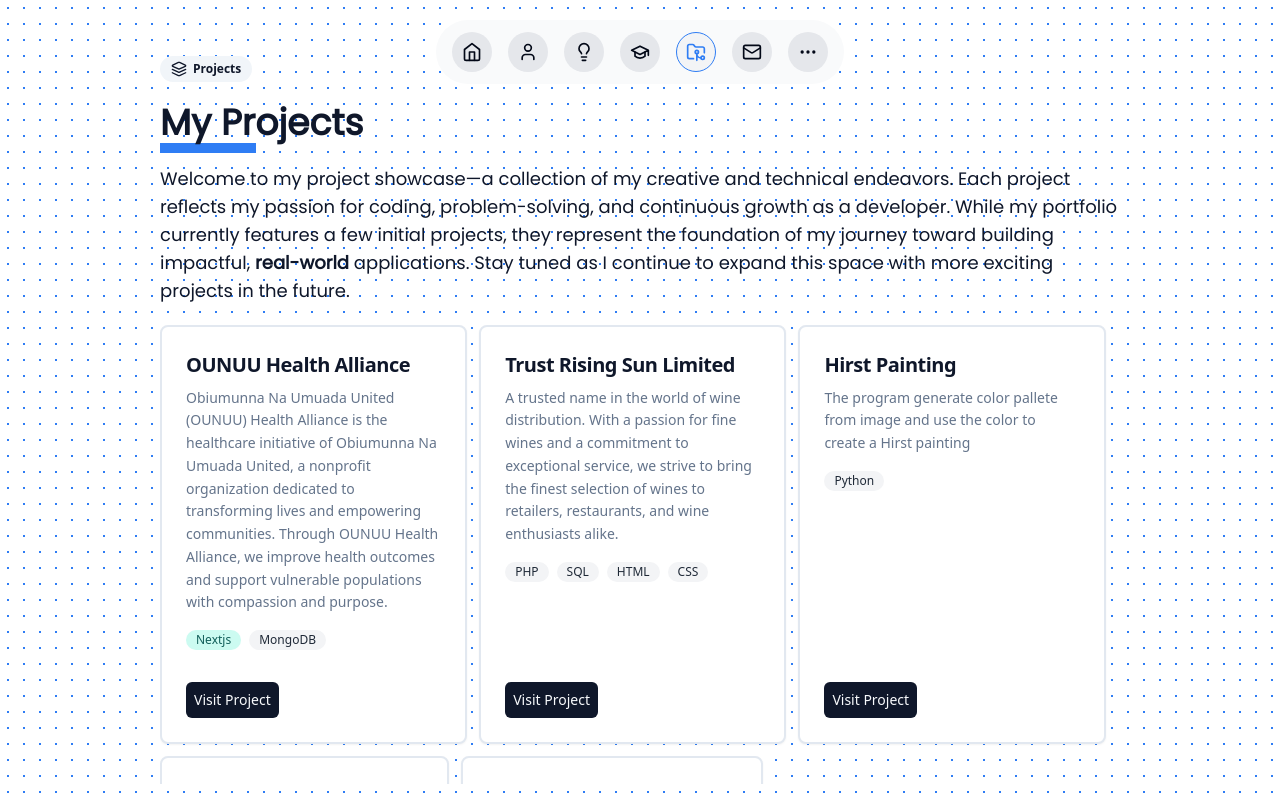
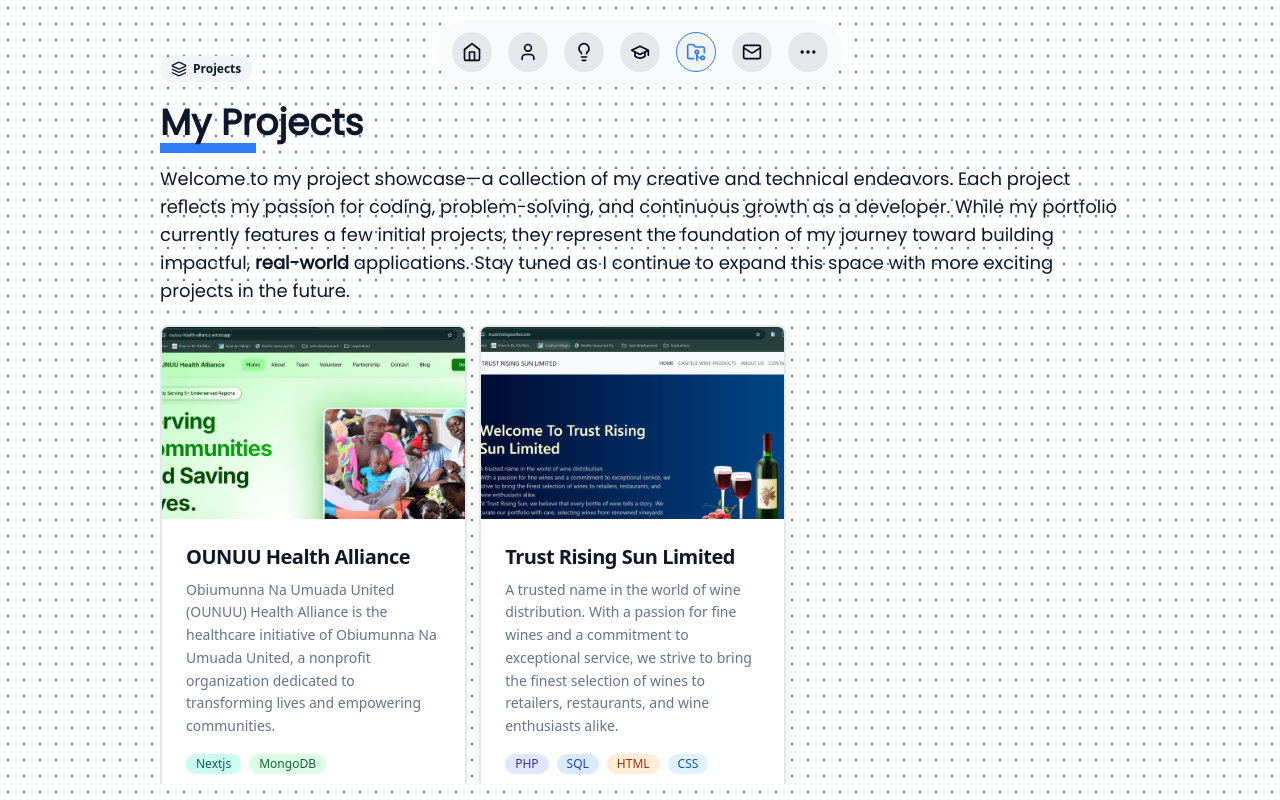
Before and after one commit to emdevbuilds/portfolio, a Next.js app: page /projects in a window 1280 px wide. Built offline with nearby package versions, Linux system fonts and the light colour scheme.

Commit message:
Updated my project card, and adding image overview of the project

```diff
--- a/src/app/projects/page.tsx
+++ b/src/app/projects/page.tsx
@@ -9,9 +9,10 @@
   const Projects = [
     {
       title: "OUNUU Health Alliance",
-      description: `Obiumunna Na Umuada United (OUNUU) Health Alliance is the healthcare initiative of Obiumunna Na Umuada United, a nonprofit organization dedicated to transforming lives and empowering communities. Through OUNUU Health Alliance, we improve health outcomes and support vulnerable populations with compassion and purpose.`,
+      description: `Obiumunna Na Umuada United (OUNUU) Health Alliance is the healthcare initiative of Obiumunna Na Umuada United, a nonprofit organization dedicated to transforming lives and empowering communities.`,
       tags: ["Nextjs", "MongoDB"],
       link: "https://ounuu-health-alliance.vercel.app/",
+      image: "/projects/ounuu-health-alliance.png",
     },
     {
       title: "Trust Rising Sun Limited",
@@ -19,26 +20,7 @@
 With a passion for fine wines and a commitment to exceptional service, we strive to bring the finest selection of wines to retailers, restaurants, and wine enthusiasts alike.`,
       tags: ["PHP", "SQL", "HTML", "CSS"],
       link: "https://trustrinsingsunltd.com/",
-    },
-
-    {
-      title: "Hirst Painting",
-      description:
-        "The program generate color pallete from image and use the color to create a Hirst painting",
-      tags: ["Python"],
-      link: "https://github.com/emmanuel-dev3/hirst-painting",
-    },
-    {
-      title: "Coffee Machine Project",
-      description: "OOP In Coffe Machine Using Python",
-      tags: ["Python"],
-      link: "https://github.com/emmanuel-dev3/OOP-In-Coffee-Machine-Project",
-    },
-    {
-      title: "QR Code Component Main",
-      description: "Simple QR code component",
-      tags: ["HTML", "CSS"],
-      link: "https://github.com/emmanuel-dev3/qr-code-component-main",
+      image: "/projects/trust-rising-sun.png",
     },
   ];
 
--- a/src/components/ProjectsCard.tsx
+++ b/src/components/ProjectsCard.tsx
@@ -1,5 +1,6 @@
 import { cn } from "@/lib/utils";
 import Link from "next/link";
+import Image from "next/image";
 import { buttonVariants } from "./ui/button";
 import {
   Card,
@@ -17,6 +18,7 @@
     description: string;
     tags: string[];
     link: string;
+    image: string;
   };
   num: number;
 }
@@ -30,7 +32,17 @@
       delay={num/4}
       duration={0.15}
     >
-      <Card className="w-full h-full flex flex-col hover:shadow-lg transition-all duration-300 border-2">
+      <Card className="w-full h-full flex flex-col hover:shadow-lg transition-all duration-300 border-2 overflow-hidden">
+        {/* Project Image */}
+        <div className="relative w-full h-48 overflow-hidden">
+          <Image
+            src={value.image}
+            alt={value.title}
+            fill
+            className="object-cover object-top transition-transform duration-300 hover:scale-105"
+          />
+        </div>
+
         <CardHeader className="pb-2">
           <CardTitle className="text-xl font-bold text-primary">{value.title}</CardTitle>
         </CardHeader>
@@ -40,7 +52,7 @@
 
           <div className="flex flex-wrap gap-2">
             {value.tags.map((tag: string, index: number) => {
-              const tagStyles = {
+              const tagStyles: { [key: string]: string } = {
                 'Nextjs': 'bg-teal-100 text-teal-800',
                 'Freelancing': 'bg-yellow-100 text-yellow-800',
                 'Shadcn Ui': 'bg-blue-100 text-blue-800',
@@ -51,13 +63,19 @@
                 'Npx': 'bg-indigo-100 text-indigo-800',
                 'Library': 'bg-pink-100 text-pink-800',
                 'Zod': 'bg-cyan-100 text-cyan-800',
-                'React Hook Form': 'bg-violet-100 text-violet-800'
-              }[tag] || 'bg-gray-100 text-gray-800';
+                'React Hook Form': 'bg-violet-100 text-violet-800',
+                'MongoDB': 'bg-green-100 text-green-800',
+                'PHP': 'bg-indigo-100 text-indigo-800',
+                'SQL': 'bg-blue-100 text-blue-800',
+                'HTML': 'bg-orange-100 text-orange-800',
+                'CSS': 'bg-sky-100 text-sky-800',
+                'Python': 'bg-yellow-100 text-yellow-800',
+              };
 
               return (
                 <span
                   key={index}
-                  className={`inline-flex items-center px-2.5 py-0.5 rounded-full text-xs font-medium ${tagStyles}`}
+                  className={`inline-flex items-center px-2.5 py-0.5 rounded-full text-xs font-medium ${tagStyles[tag] || 'bg-gray-100 text-gray-800'}`}
                 >
                   {tag}
                 </span>
```
Also changed, not shown: public/projects/ounuu-health-alliance.png (added), public/projects/trust-rising-sun.png (added).
